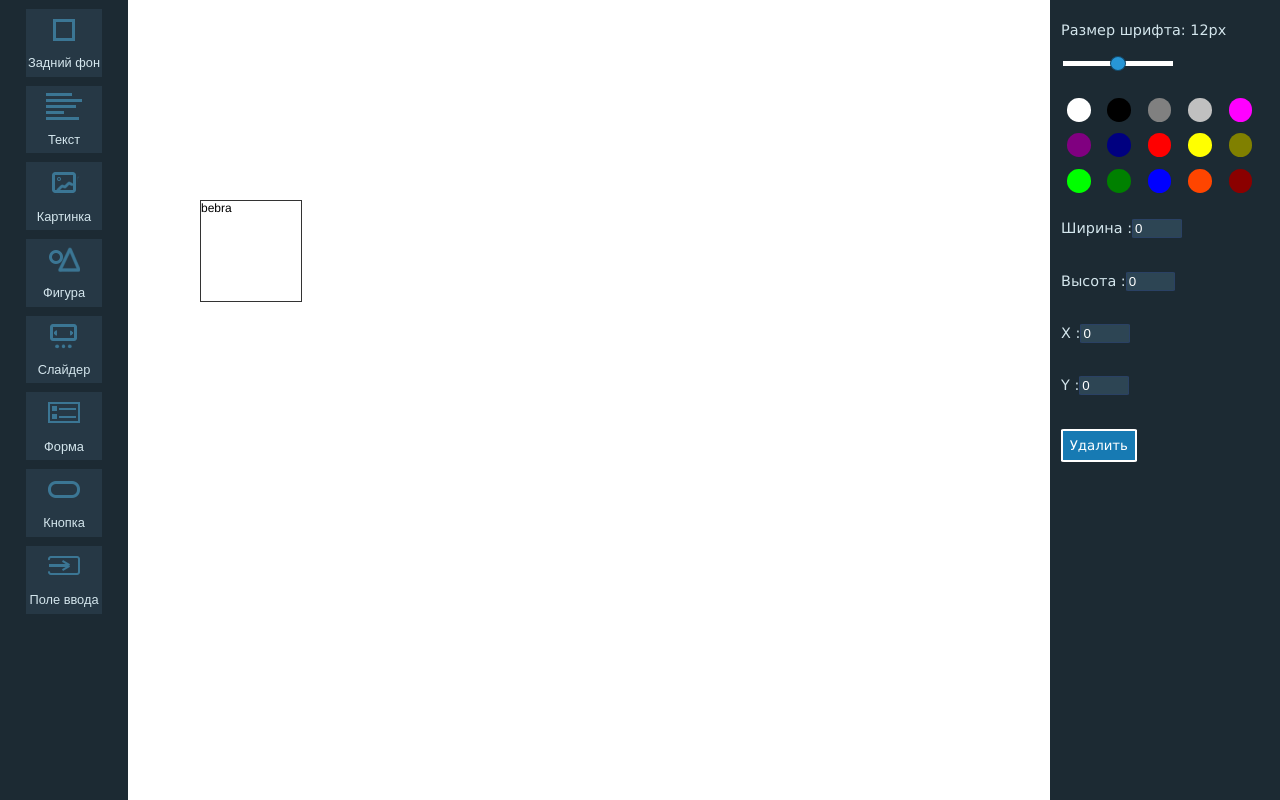
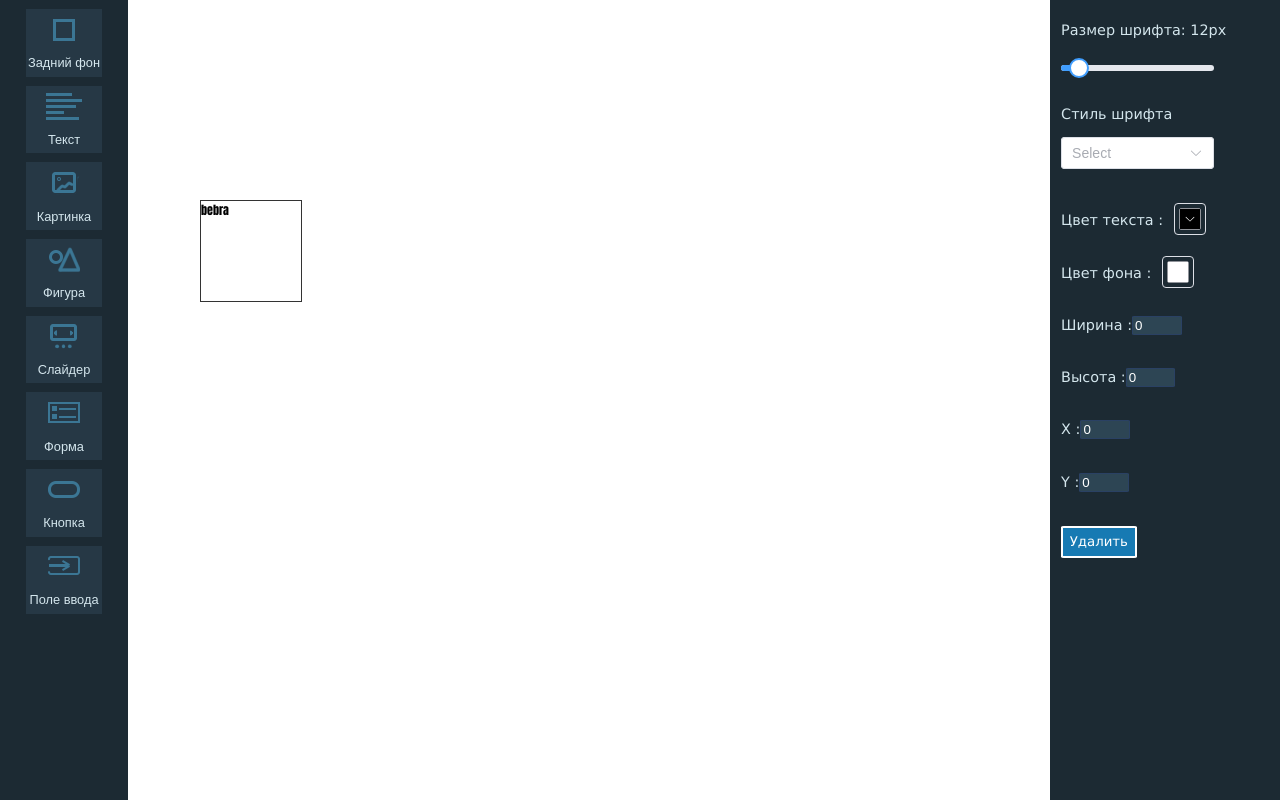
Before and after one commit to ipon1105/WebConstructer, a Vue app in the folder vue/: page / in a window 1280 px wide. Both pictures are taken after a click on the element "Задний фон". Built offline with nearby package versions, Linux system fonts and the light colour scheme.

Commit message:
Добавил измненеие цвеета текста и фона, размер шрифта, стиль шрифта

```diff
--- a/vue/src/App.vue
+++ b/vue/src/App.vue
@@ -7,16 +7,16 @@
       class="container"
     >
     <!-- Блок с текстом -->
-    <!-- id, xCoord, yCoord это пропсы из TextBlock.vue -->
+    <!-- id, xCoord, yCoord это пропсы из BlockText.vue -->
       <div v-if="items.length > 0">
-        <TextBlock
+        <BlockText
           v-for="item in items"
           :key="item.id"
           :id="item.id"
           :selected-object-id="selectedObjectId"
           @object-selection="objectSelection"
           @delete-element="deleteElement"
-        ></TextBlock>
+        ></BlockText>
       </div>
     </div>
     <div class="objectMenu" id="optionsMenu">
@@ -27,14 +27,14 @@
 
 <script>
 
-import TextBlock from '@/components/TextBlock.vue'
+import BlockText from '@/components/BlockText.vue'
 import WidjetsMenu from '@/components/WidjetsMenu.vue'
 
 
 export default {
   name: 'App',
   components: {
-    TextBlock,
+    BlockText,
     WidjetsMenu,
   },
   data (){
--- a/vue/src/components/BlockMenu.vue
+++ b/vue/src/components/BlockMenu.vue
@@ -2,20 +2,22 @@
     <div class="widjetsMenu">
         <p>Размер шрифта: {{fontSize}}</p>
 
-        <input type="range" min="1" max="100"
-                v-model="fontSize"
-                @change="changeFontSize($event)"/>
+        <el-slider class="slider" v-model="fontSize"
+                    @change="changeFontSize"/>
+        <!-- <br> -->
+        <p>Стиль шрифта</p>
+        <el-cascader v-model="valueCascader"
+                    :options="optionsCascader"
+                    @change="changeFontFamily"
+                    style="width: 70%; margin-bottom: 10%;" />
 
-        <div class="palitra">
-            <div
-                v-for="color in colorBase"
-                @click="changeColorText(color)"
-                :key="color"
-                class="palitraElement"
-                :id="color"
-                :style="{ 'background-color': color}">
-            </div>
-        </div>
+        <p style="margin-right: 5%;">Цвет текста :</p>
+        <el-color-picker v-model="colorPic" show-alpha :predefine="predefineColors"
+                            @active-change="(changeColorText)"/>
+
+        <p style="margin-right: 5%;">Цвет фона :</p>
+        <el-color-picker v-model="backgroudColorPic" show-alpha :predefine="predefineColors"
+                            @active-change="(changeColorBackground)"/>
 
         <div>
             <div>
@@ -61,17 +63,62 @@
             width: 0,
             height: 0,
             fontSize: 12,
+            fontFamily: 'Impact',
             x: 0,
             y: 0,
-            colorBase: ['#FFFFFF', '#000000', '#808080', '#C0C0C0', '#FF00FF',
-                            '#800080', '#000080', '#FF0000', '#FFFF00', '#808000',
-                            '#00FF00', '#008000', '#0000FF', '#FF4500', '#8B0000'],
+            colorPic: 'rgba(0, 0, 0, 1)',
+            backgroudColorPic: 'rgba(255, 255, 255, 1)',
+            predefineColors: [
+            '#ff4500',
+            '#ff8c00',
+            '#ffd700',
+            '#90ee90',
+            '#00ced1',
+            '#1e90ff',
+            '#c71585',
+            'rgba(255, 69, 0, 0.68)',
+            'rgb(255, 120, 0)',
+            'hsv(51, 100, 98)',
+            'hsva(120, 40, 94, 0.5)',
+            'hsl(181, 100%, 37%)',
+            'hsla(209, 100%, 56%, 0.73)',
+            '#c7158577',
+            ],
+            valueCascader: [],
+            optionsCascader: [{
+                    value: 'Times New Roman',
+                    label: 'Times New Roman'
+                },
+                {
+                    value: 'Georgia',
+                    label: 'Georgia'
+                },
+                {
+                    value: 'Arial',
+                    label: 'Arial'
+                },
+                {
+                    value: 'Comic Sans MS',
+                    label: 'Comic Sans MS'
+                },
+                {
+                    value: 'Impact',
+                    label: 'Impact'
+                },
+                {
+                    value: 'Tahoma',
+                    label: 'Tahoma'
+                },
+            ]
         }),
         mounted () {
         },
         methods: {
             changeSize (data) {
                 this.$emit('changeSize', data)
+            },
+            changePos (data) {
+                this.$emit('changePos', data)
             },
             deleteElement () {
                 this.$emit('deleteElement', this.id)
@@ -84,9 +131,19 @@
                     color: newValue
                 })
             },
-            changeFontSize(event) {
+            changeColorBackground(newValue){
+                this.changeStyle ({
+                    backgroundColor: newValue
+                })
+            },
+            changeFontSize(newValue) {
                 this.changeStyle({
-                    fontSize: event.target.value + 'px'
+                    fontSize: newValue + 'px'
+                })
+            },
+            changeFontFamily(newValue){
+                this.changeStyle({
+                    fontFamily: newValue
                 })
             },
             processWidth () {
@@ -102,6 +159,16 @@
             height (newValue) {
                 this.changeSize({
                     height: newValue
+                })
+            },
+            x(newValue){
+                this.changePos({
+                    x: newValue
+                })
+            },
+            y(newValue){
+                this.changePos({
+                    y: newValue
                 })
             },
             fontSize (newValue) {
@@ -147,19 +214,6 @@
         display: inline-block;
     }
 
-    .palitra{
-        margin-top: 10%;
-        width: 90%;
-        display: flex;
-        justify-content: space-between;
-        flex-wrap: wrap;
-    }
-
-    .palitraElement{
-        padding: 6%;
-        margin: 3%;
-        border-radius: 50%;
-    }
 
     input[type=input]{
         width: 20%;
@@ -185,37 +239,9 @@
         color: #185578;
     }
 
-    input[type=range] {
-    -webkit-appearance: none; /* Скрывает слайдер, чтобы можно было создать свой */
-    width: 50%; /* Указание параметра ширины требуется для Firefox. */
-    }
+   .slider{
+        width: 70%;
 
-    input[type=range]::-webkit-slider-thumb {
-    -webkit-appearance: none;
-    }
+   }
 
-    input[type=range]:focus {
-    outline: none; /* Убирает голубую границу у элемента. Хотя, возможно, и стоит создавать некоторое оформления для состояния фокуса в целях обеспечения доступности. */
-    }
-
-    input[type=range]::-ms-track {
-    width: 100%;
-    cursor: pointer;
-    background: transparent; /* Скрывает слайдер, чтобы можно было добавить собственные стили. */
-    border-color: transparent;
-    color: transparent;
-    }
-
-    input[type=range]::-webkit-slider-thumb {
-    -webkit-appearance: none;
-    border: 1px solid #134969;
-    height: 15px;
-    width: 16px;
-    border-radius: 50%;
-    background: #2796d6;
-    cursor: pointer;
-    margin-top: -5px;
-    margin-bottom: -5px;
-
-    }
 </style>
--- a/vue/src/components/MovableBlock.vue
+++ b/vue/src/components/BlockMovable.vue
@@ -52,6 +52,8 @@
         styles: {
             fontSize: '12px',
             color: 'black',
+            backgroundColor: 'white',
+            fontFamily: 'Impact',
         },
         pos: {
             x: 200,
@@ -67,6 +69,7 @@
         },
         changeStyle (data) {
             this.styles[Object.keys(data)[0]] = data[Object.keys(data)[0]]
+            this.$emit('changeStyles', this.styles)
         },
         changeSize (data) {
             this.size[Object.keys(data)[0]] = data[Object.keys(data)[0]]
--- /dev/null
+++ b/vue/src/components/BlockText.vue
@@ -0,0 +1,52 @@
+<template>
+    <BlockMovable @change-styles="changeStyles">
+        <textarea :style="styles" v-model="value">
+
+        </textarea>
+    </BlockMovable>
+</template>
+
+<script>
+import BlockMovable from '@/components/BlockMovable.vue'
+
+export default {
+    components: {
+        BlockMovable
+    },
+    data: () => ({
+        value: 'bebra',
+        styles: {
+            default: () => ({})
+        },
+    }),
+    methods :{
+        changeStyles(data){
+            this.styles.color = data.color
+            this.styles.backgroundColor = data.backgroundColor
+            this.styles.fontSize = data.fontSize
+            this.styles.fontFamily = data.fontFamily
+        },
+    }
+}
+</script>
+
+<style>
+    BlockMovable{
+        overflow:hidden;
+        outline: none;
+    }
+
+    textarea{
+        position: absolute;
+        top: 0;
+        left: 0;
+        width: 100%;
+        height: 100%;
+        border: none;
+        outline: none;
+        resize: none;
+        z-index: 2;
+        padding: 0;
+        overflow: hidden;
+    }
+</style>
--- a/vue/src/components/Movable.vue
+++ b/vue/src/components/Movable.vue
@@ -285,7 +285,7 @@
     position: absolute;
     border-radius: 50%;
     border: 1px solid #444;
-    z-index: 2;
+    z-index: 4;
     margin: 0;
     padding: 0;
 }
--- a/vue/src/components/TextBlock.vue
+++ /dev/null
@@ -1,28 +0,0 @@
-<template>
-    <MovableBlock contenteditable>
-        <!-- <p contenteditable>{{value}}</p> -->
-        {{value}}
-    </MovableBlock>
-</template>
-
-<script>
-import MovableBlock from '@/components/MovableBlock.vue'
-
-export default {
-    components: {
-        MovableBlock
-    },
-    data: () => ({
-        value: 'bebra'
-    }),
-}
-</script>
-
-<style>
-    /* p{
-        margin: 0;
-    } */
-    MovableBlock{
-        overflow:hidden;
-    }
-</style>
```
Also changed, not shown: vue/src/components/BlockFigure.vue (renamed from vue/src/components/FigureBlock.vue), 1 other file (tests, documents, lock files or other folders).
